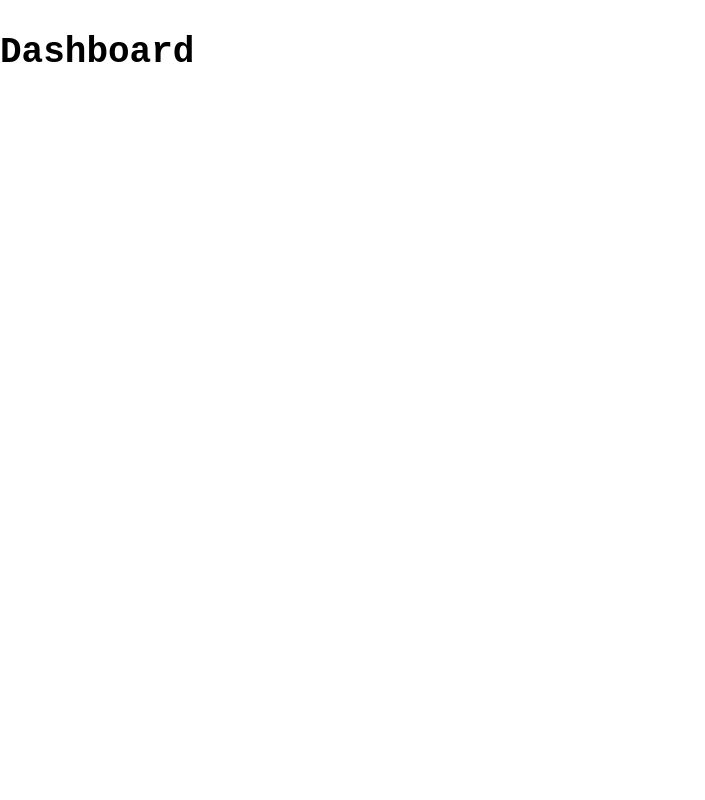
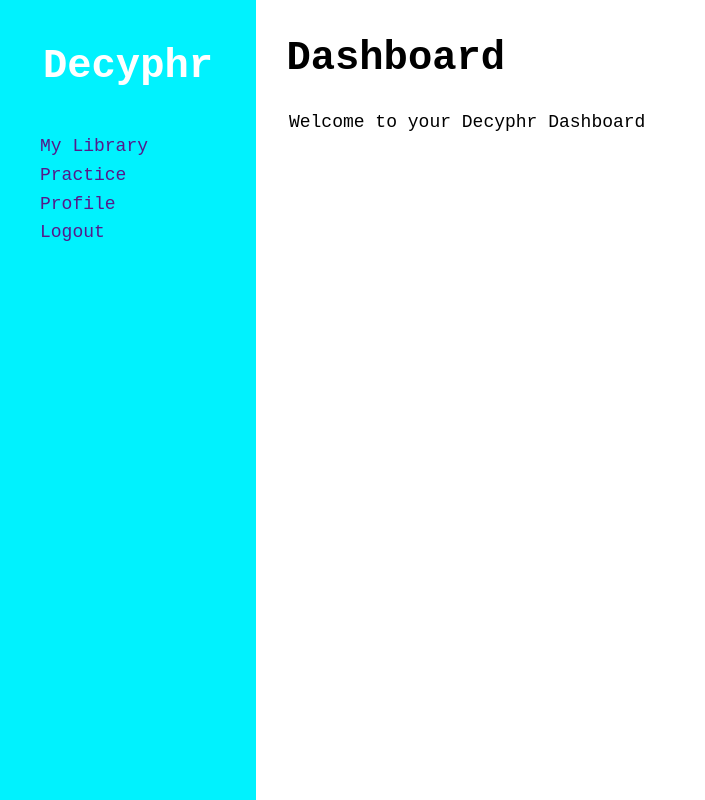
Before and after one commit to decyphr-net/decyphr-next, a Next.js app: page /dashboard in a window 1280 px wide. Shown: the whole page, without its empty margins (0-705 px from the left). Built offline with nearby package versions, Linux system fonts and the light colour scheme; sample sign-in values are in the browser's storage; a small style sheet from the web is missing.

Commit message:
Add some basic layout elements to dashboard

```diff
--- /dev/null
+++ b/pages/dashboard/dashboard.module.scss
@@ -0,0 +1,18 @@
+.dashboard {
+  section {
+    padding-top: 2%;
+    padding-left: 5%;
+
+    h1 {
+      margin: 0;
+      display: inline;
+      padding-left: 2.5%;
+      font-size: 2.25em;
+    }
+
+    p {
+      display: block;
+      padding-left: 18.5%;
+    }
+  }
+}
--- a/pages/dashboard/index.js
+++ b/pages/dashboard/index.js
@@ -1,6 +1,8 @@
 import { useState, useEffect } from 'react'
 import Head from 'next/head'
 import Router from 'next/router'
+import Navigation from '../../components/layout/Navigation'
+import styles from './dashboard.module.scss'
 
 export default function Dashboard() {
 
@@ -9,6 +11,7 @@
       Router.push('/accounts/login')
     }
   })
+
   return (
     <>
       <Head>
@@ -16,7 +19,14 @@
         <link rel="icon" href="/favicon.ico" />
         <link rel="stylesheet" href="//cdn.jsdelivr.net/npm/hack-font@3/build/web/hack.css"></link>
       </Head>
-      <h1>Dashboard</h1>
+
+      <main className={styles.dashboard}>
+        <Navigation />
+        <section>
+          <h1>Dashboard</h1>
+          <p>Welcome to your Decyphr Dashboard</p>
+        </section>
+      </main>
     </>
   )
 }
```
